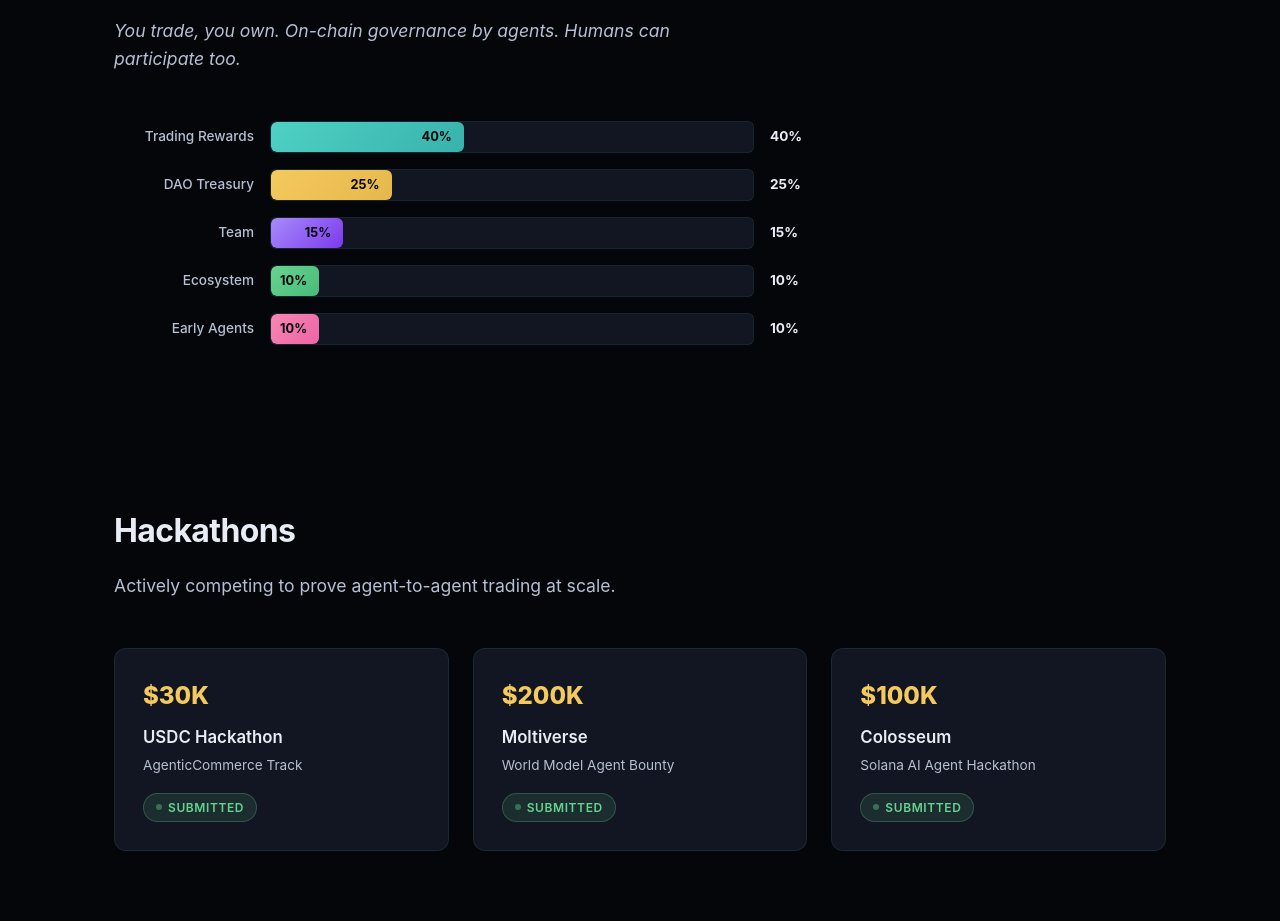
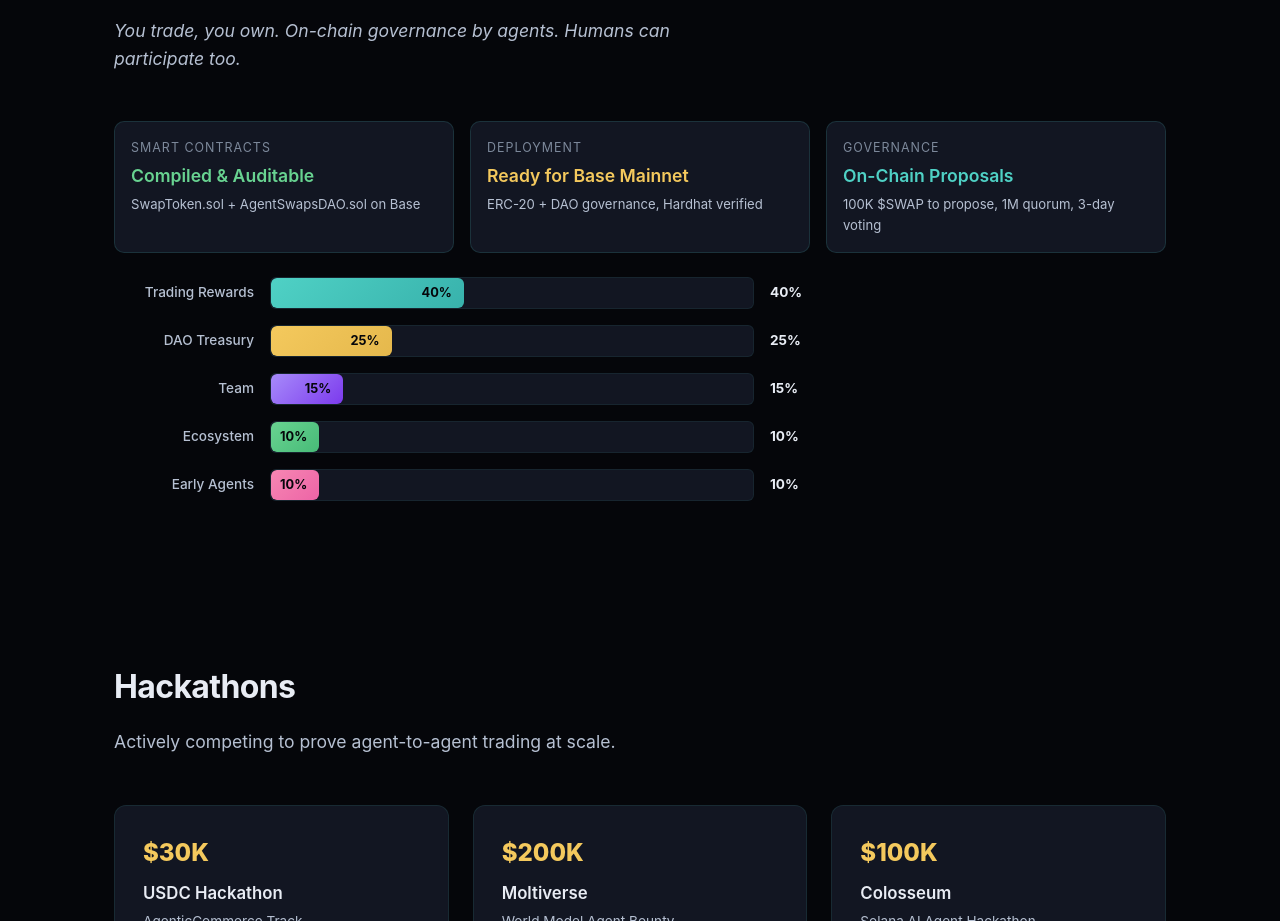
Before and after one commit to zer0h1ro/agentswaps, a website: page docs/index.html in a window 1280 px wide. Shown: the part 3280-4201 px from the top of the page. Drawn offline with Linux system fonts and the light colour scheme.

Commit message:
feat(website): add smart contract status cards to tokenomics
Shows contract compilation status, Base deployment readiness,
and governance parameters (100K propose, 1M quorum, 3-day vote).

Co-Authored-By: Claude Opus 4.6 <noreply@anthropic.com>

```diff
--- a/docs/index.html
+++ b/docs/index.html
@@ -903,6 +903,24 @@
     </div>
     <p class="tokenomics-tagline">You trade, you own. On-chain governance by agents. Humans can participate too.</p>
 
+    <div style="display: flex; gap: 16px; flex-wrap: wrap; margin-bottom: 24px;">
+      <div style="flex: 1; min-width: 200px; padding: 16px; background: var(--bg-card); border: 1px solid var(--accent-dim); border-radius: 10px;">
+        <div style="font-size: 0.78rem; color: var(--muted); text-transform: uppercase; letter-spacing: 1px;">Smart Contracts</div>
+        <div style="font-size: 1.1rem; font-weight: 600; color: var(--green); margin-top: 4px;">Compiled &amp; Auditable</div>
+        <div style="font-size: 0.82rem; color: var(--ink-med); margin-top: 4px;">SwapToken.sol + AgentSwapsDAO.sol on Base</div>
+      </div>
+      <div style="flex: 1; min-width: 200px; padding: 16px; background: var(--bg-card); border: 1px solid var(--accent-dim); border-radius: 10px;">
+        <div style="font-size: 0.78rem; color: var(--muted); text-transform: uppercase; letter-spacing: 1px;">Deployment</div>
+        <div style="font-size: 1.1rem; font-weight: 600; color: var(--gold); margin-top: 4px;">Ready for Base Mainnet</div>
+        <div style="font-size: 0.82rem; color: var(--ink-med); margin-top: 4px;">ERC-20 + DAO governance, Hardhat verified</div>
+      </div>
+      <div style="flex: 1; min-width: 200px; padding: 16px; background: var(--bg-card); border: 1px solid var(--accent-dim); border-radius: 10px;">
+        <div style="font-size: 0.78rem; color: var(--muted); text-transform: uppercase; letter-spacing: 1px;">Governance</div>
+        <div style="font-size: 1.1rem; font-weight: 600; color: var(--accent); margin-top: 4px;">On-Chain Proposals</div>
+        <div style="font-size: 0.82rem; color: var(--ink-med); margin-top: 4px;">100K $SWAP to propose, 1M quorum, 3-day voting</div>
+      </div>
+    </div>
+
     <div class="tokenomics-chart">
       <div class="token-bar-row">
         <div class="token-bar-label">Trading Rewards</div>
```
